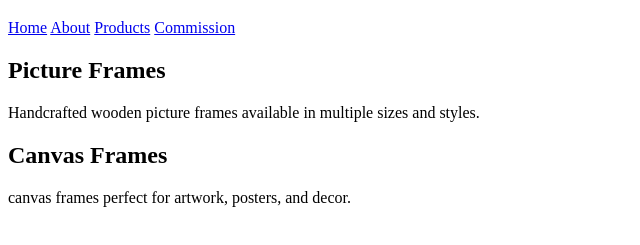
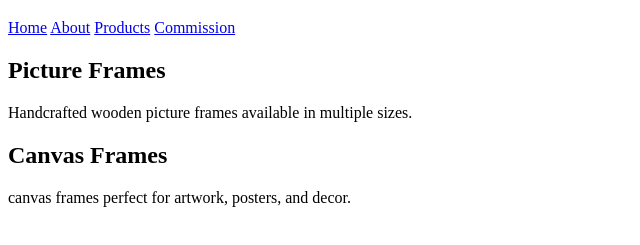
Before and after one commit to mokumeframes/mokume-frames, a plain HTML site: page products.html in a window 1280 px wide. Shown: the part 61-306 px from the top of the page, without its empty margins (0-640 px from the left). Drawn offline with Linux system fonts and the light colour scheme.

Commit message:
Update products.html

```diff
--- a/products.html
+++ b/products.html
@@ -15,7 +15,7 @@
   </nav>
   <section class="section">
     <h2>Picture Frames</h2>
-    <p>Handcrafted wooden picture frames available in multiple sizes and styles.</p>
+    <p>Handcrafted wooden picture frames available in multiple sizes.</p>
 
     <h2>Canvas Frames</h2>
     <p>canvas frames perfect for artwork, posters, and decor.</p>
```
